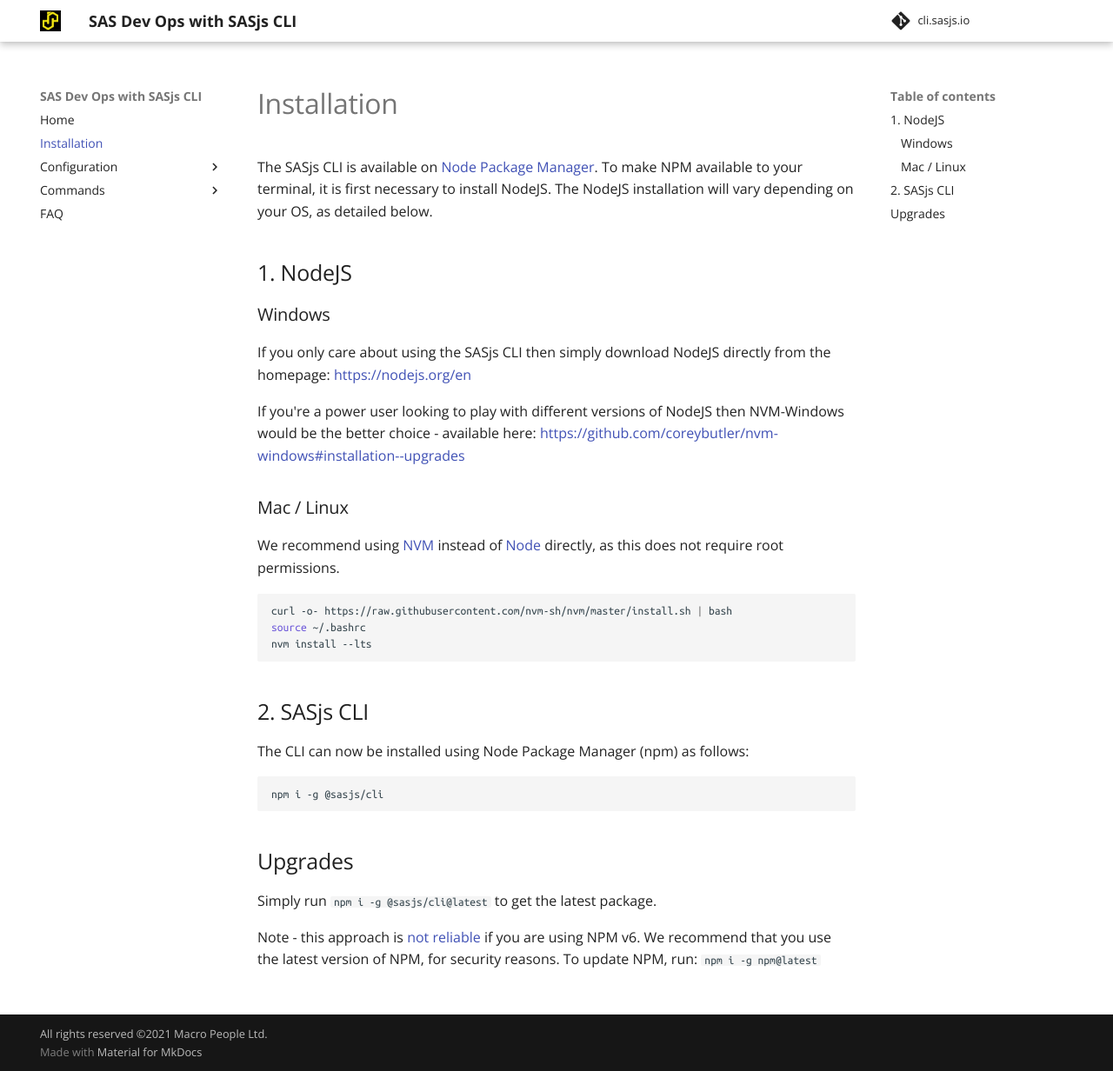
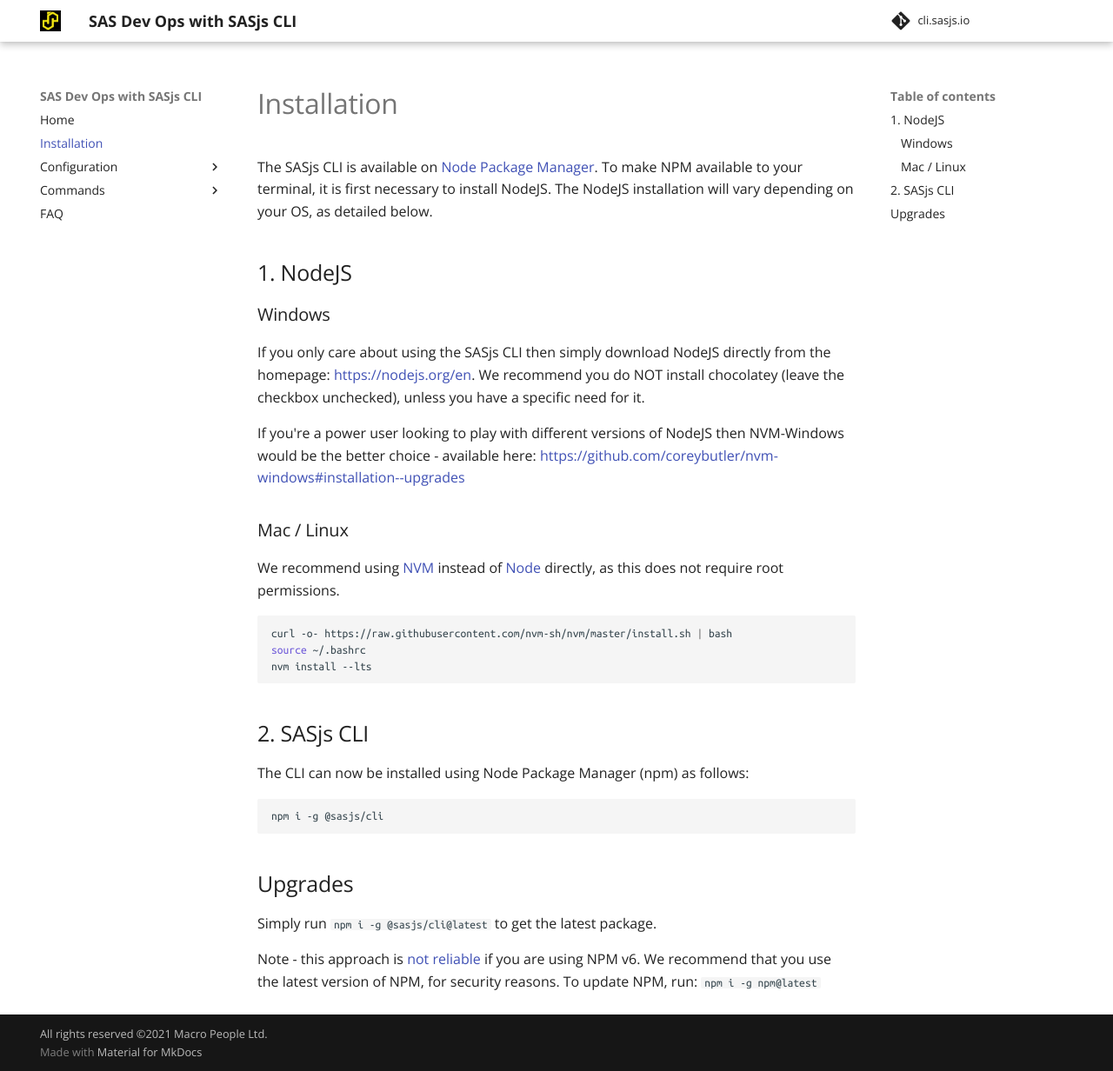
Before and after one commit to sasjs/cli.sasjs.io, an MkDocs documentation site: the page built from docs/installation.md, in a window 1280 px wide and 1232 px high. Shown: the whole window at 87% size. Built offline with MkDocs 1.6.1 and Material for MkDocs 9.7.7, drawn with Linux system fonts in a browser that asks for light colours.

Commit message:
Update installation.md

```diff
--- a/docs/installation.md
+++ b/docs/installation.md
@@ -6,7 +6,7 @@
 
 ### Windows
 
-If you only care about using the SASjs CLI then simply download NodeJS directly from the homepage:  [https://nodejs.org/en](https://nodejs.org/en/)
+If you only care about using the SASjs CLI then simply download NodeJS directly from the homepage:  [https://nodejs.org/en](https://nodejs.org/en/).  We recommend you do NOT install chocolatey (leave the checkbox unchecked), unless you have a specific need for it.
 
 If you're a power user looking to play with different versions of NodeJS then NVM-Windows would be the better choice - available here: [https://github.com/coreybutler/nvm-windows#installation--upgrades](https://github.com/coreybutler/nvm-windows#installation--upgrades)
 
```
